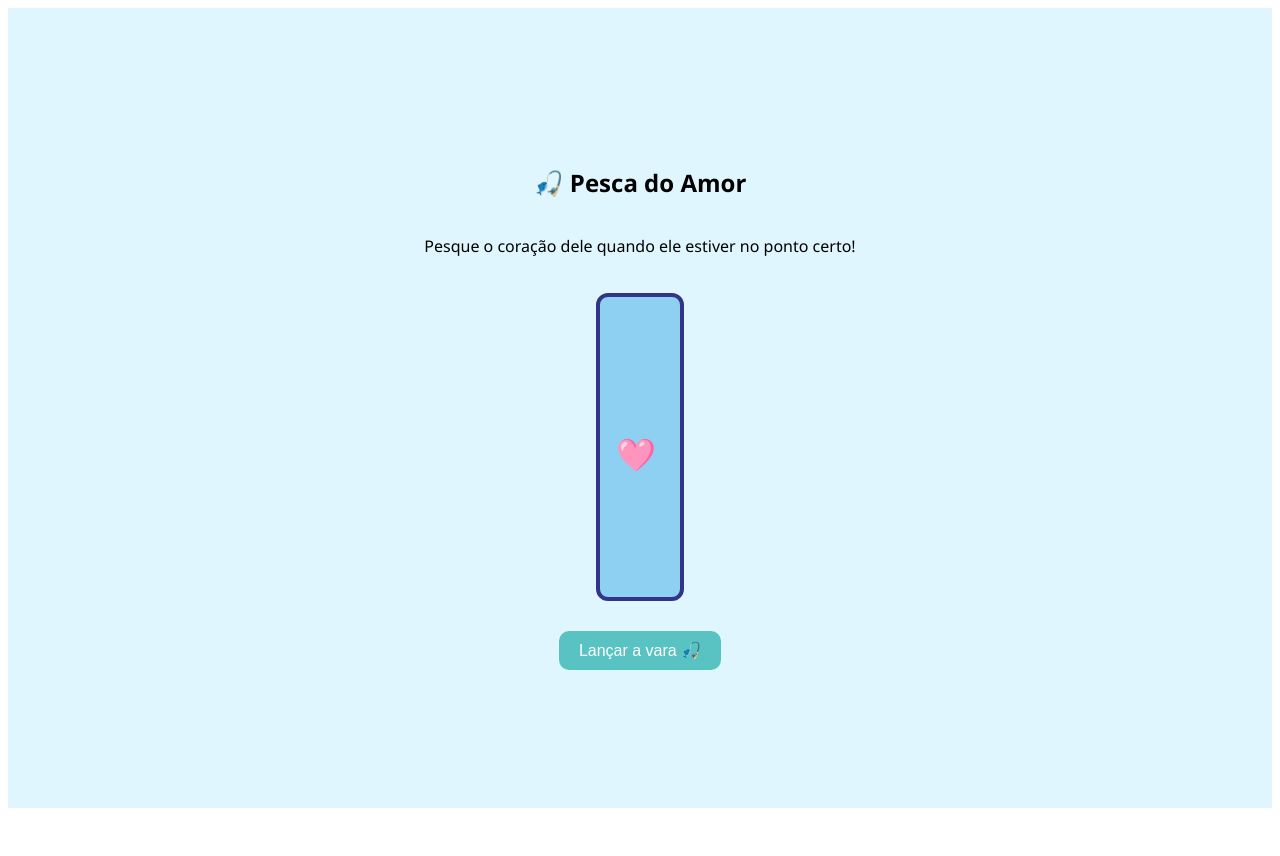
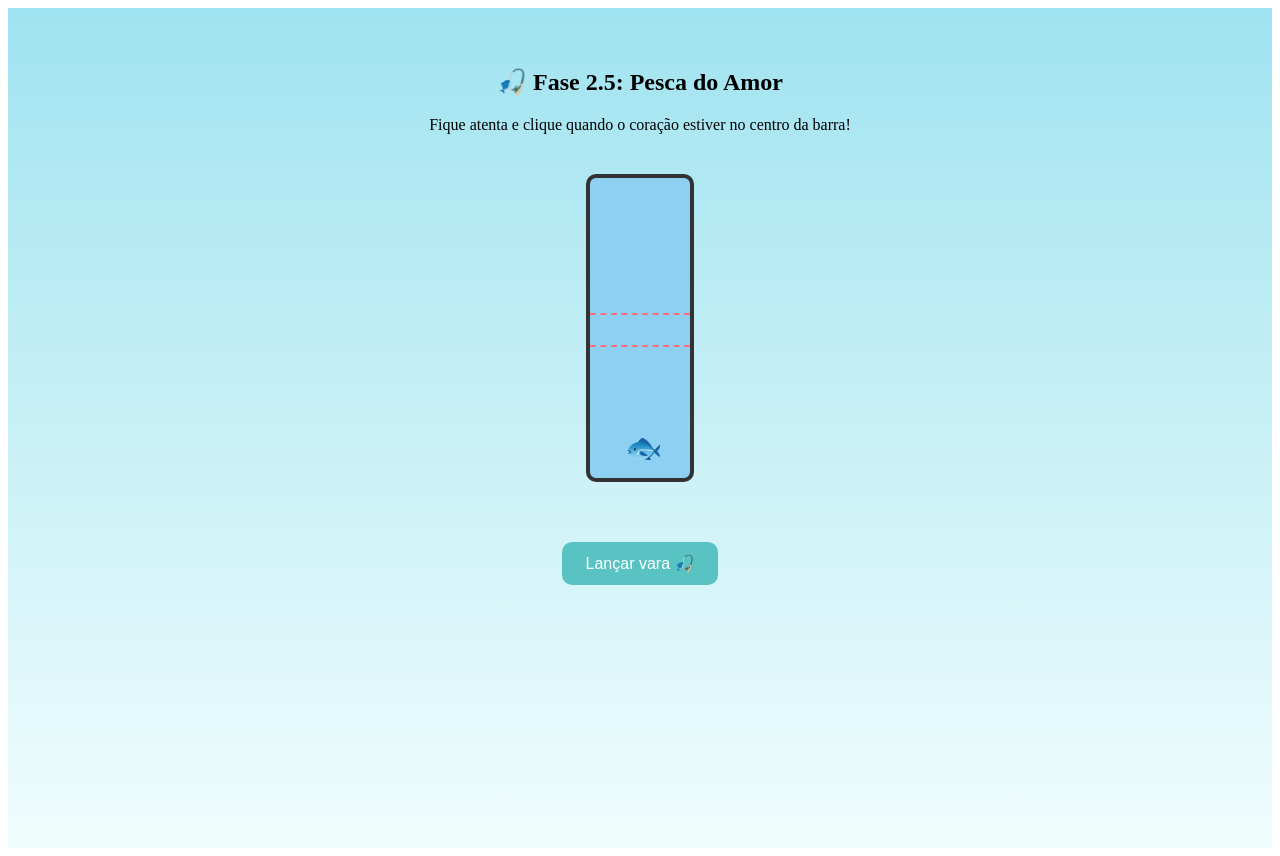
Before and after one commit to MatheusJubat/clone-tabnews, a Next.js app: page /aventura/pesca in a window 1280 px wide. Before the commit the page ends 816 px from the top, so only its background shows below. Built offline with nearby package versions, Linux system fonts and the light colour scheme.

Commit message:
Corrige redirecionamento da fase de pesca para fase3 (Castelo Encantado)

```diff
--- a/pages/aventura/pesca.js
+++ b/pages/aventura/pesca.js
@@ -1,83 +1,95 @@
-import { useState, useEffect } from "react";
+// pages/aventura/pesca.js
+import { useState, useEffect, useRef } from "react";
 import { useRouter } from "next/router";
 
 export default function Pesca() {
   const router = useRouter();
-  const [posicao, setPosicao] = useState(0);
-  const [tentandoPescar, setTentandoPescar] = useState(false);
+  const [posicao, setPosicao] = useState(50);
   const [pegou, setPegou] = useState(false);
+  const alvoRef = useRef(null);
+  const audioRef = useRef(null);
 
-  // Movimenta o "peixe/coração"
   useEffect(() => {
-    const interval = setInterval(() => {
+    const intervalo = setInterval(() => {
       if (!pegou) {
-        const novaPos = Math.floor(Math.random() * 90); // 0 a 90%
+        const novaPos = Math.random() * 80 + 10; // Entre 10% e 90%
         setPosicao(novaPos);
       }
-    }, 800);
-    return () => clearInterval(interval);
+    }, 700);
+    return () => clearInterval(intervalo);
   }, [pegou]);
 
   const tentarPescar = () => {
-    setTentandoPescar(true);
-    if (posicao > 40 && posicao < 60) {
+    const alvoTop = parseFloat(alvoRef.current.style.top);
+    if (alvoTop > 40 && alvoTop < 60) {
       setPegou(true);
+      audioRef.current?.play();
       setTimeout(() => {
-        router.push("/aventura/faseFinal");
+        router.push("/aventura/fase3");
       }, 2000);
     } else {
-      setTimeout(() => {
-        setTentandoPescar(false);
-      }, 1000);
+      alert("Quase! Tenta de novo 😅");
     }
   };
 
   return (
     <div
       style={{
-        background: "#dff6ff",
+        background: "linear-gradient(#a0e3f0, #f0fdfd)",
         height: "100vh",
-        display: "flex",
-        flexDirection: "column",
-        alignItems: "center",
-        justifyContent: "center",
-        fontFamily: "'Segoe UI', sans-serif",
+        fontFamily: "'Press Start 2P', cursive",
+        textAlign: "center",
+        paddingTop: "40px",
       }}
     >
-      <h2>🎣 Pesca do Amor</h2>
-      <p>Pesque o coração dele quando ele estiver no ponto certo!</p>
+      <h2>🎣 Fase 2.5: Pesca do Amor</h2>
+      <p>Fique atenta e clique quando o coração estiver no centro da barra!</p>
 
       <div
         style={{
           position: "relative",
-          width: "80px",
+          width: "100px",
           height: "300px",
-          background: "#8ed0f2",
-          borderRadius: "12px",
-          marginTop: "20px",
-          border: "4px solid #338",
+          backgroundColor: "#8ed0f2",
+          margin: "40px auto",
+          borderRadius: "10px",
+          border: "4px solid #333",
         }}
       >
         <div
           style={{
             position: "absolute",
-            left: "20%",
+            top: "45%",
+            left: 0,
+            width: "100%",
+            height: "30px",
+            borderTop: "2px dashed #ff6b81",
+            borderBottom: "2px dashed #ff6b81",
+            zIndex: 1,
+          }}
+        ></div>
+
+        <div
+          ref={alvoRef}
+          style={{
+            position: "absolute",
             top: `${posicao}%`,
-            transition: "top 0.3s ease",
-            fontSize: "32px",
+            left: "35%",
+            fontSize: "30px",
+            transition: "top 0.4s ease-in-out",
+            zIndex: 2,
           }}
         >
-          🩷
+          🐟
         </div>
       </div>
 
       {!pegou ? (
         <button
           onClick={tentarPescar}
-          disabled={tentandoPescar}
           style={{
-            marginTop: "30px",
-            padding: "10px 20px",
+            marginTop: "20px",
+            padding: "12px 24px",
             backgroundColor: "#59c3c3",
             color: "#fff",
             border: "none",
@@ -86,13 +98,19 @@ export default function Pesca() {
             cursor: "pointer",
           }}
         >
-          {tentandoPescar ? "..." : "Lançar a vara 🎣"}
+          Lançar vara 🎣
         </button>
       ) : (
-        <div style={{ marginTop: "30px", fontSize: "20px" }}>
-          Você pescou um coração verdadeiro! 💘
+        <div style={{ fontSize: "18px", marginTop: "20px" }}>
+          Você pescou o coração dele! 💘
         </div>
       )}
+
+      <audio
+        ref={audioRef}
+        src="https://www.fesliyanstudios.com/play-mp3/387"
+        preload="auto"
+      />
     </div>
   );
 }
```
